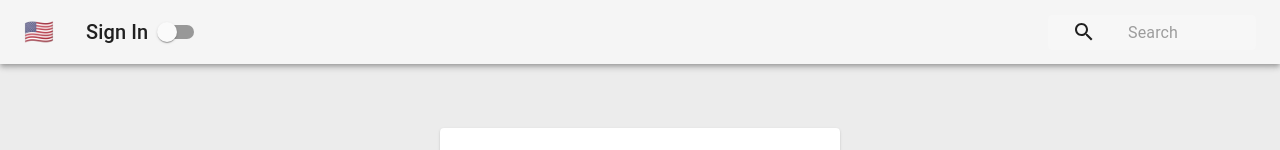
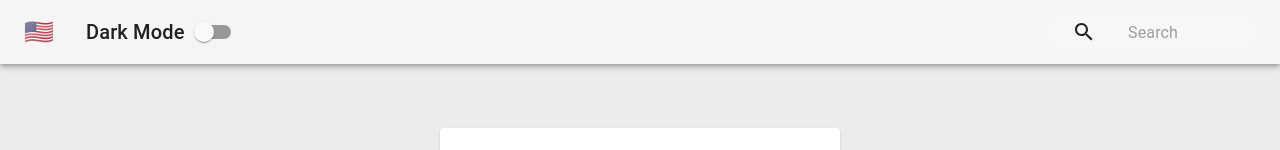
Before and after one commit to zolomohan/multilang-signin-page, a React (Create React App) app: page / in a window 1280 px wide. Shown: the top 150 px of the page. Built offline with nearby package versions, Linux system fonts and the light colour scheme.

Commit message:
Add Dark Mode Swith Label

```diff
--- a/src/Navbar.js
+++ b/src/Navbar.js
@@ -26,7 +26,7 @@ export default withStyles(styles)(function Navbar(props) {
 						<span role='img'>{emoji}</span>
 					</IconButton>
 					<Typography className={classes.title} variant='h6' color='inherit'>
-						{signin}
+						Dark Mode
 					</Typography>
 					<Switch onClick={toggleTheme} />
 					<div className={classes.grow} />
```
